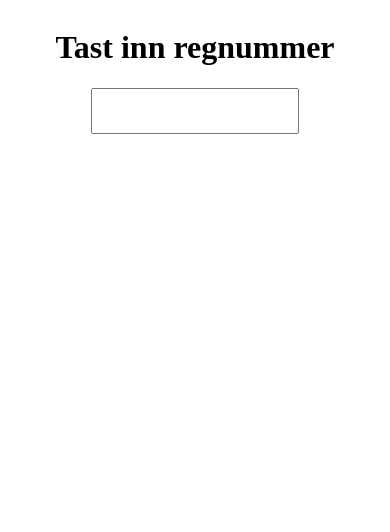
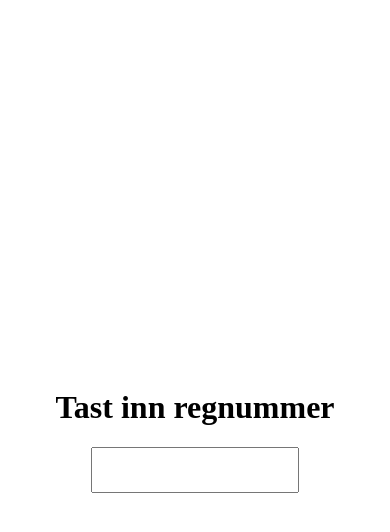
Before and after one commit to ahdrage/dynamic_inputmode, a plain HTML site: page index.html in a window 390 px wide. Drawn offline with Linux system fonts and the light colour scheme.

Commit message:
Added mobile view

```diff
--- a/style.css
+++ b/style.css
@@ -3,6 +3,8 @@
     justify-content: center;
     flex-direction: column;
     align-items: center;
+    height: 100vh;
+    width: auto;
 }
 
 
```
